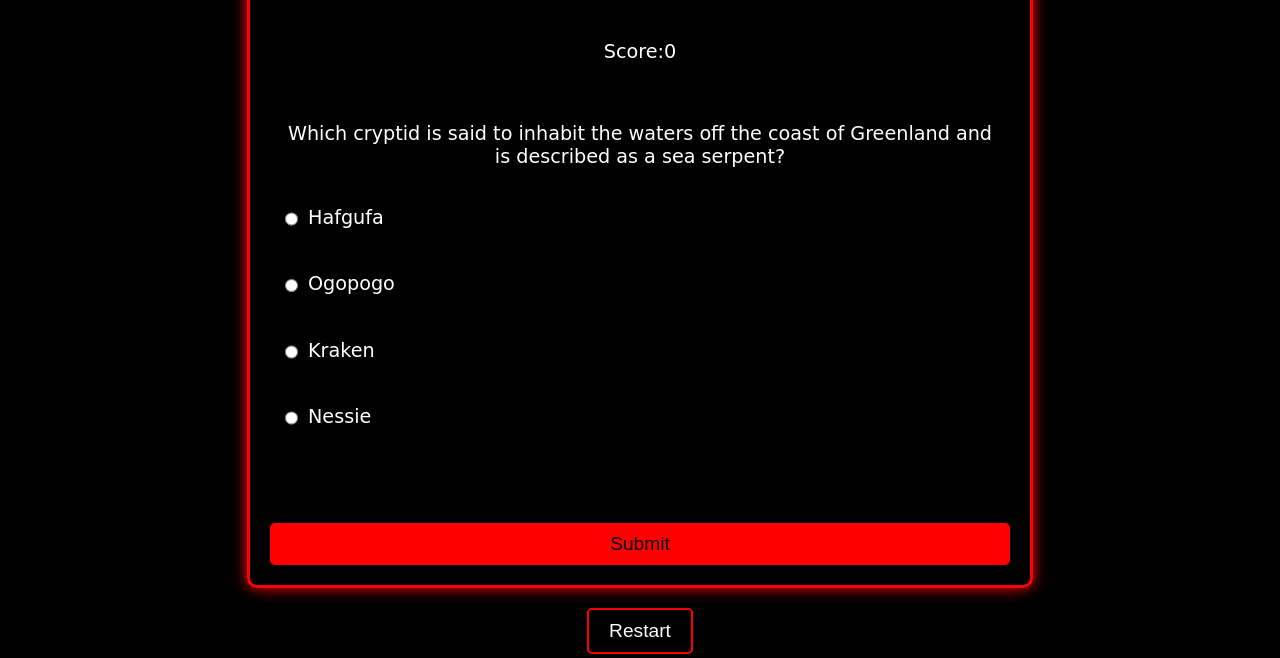
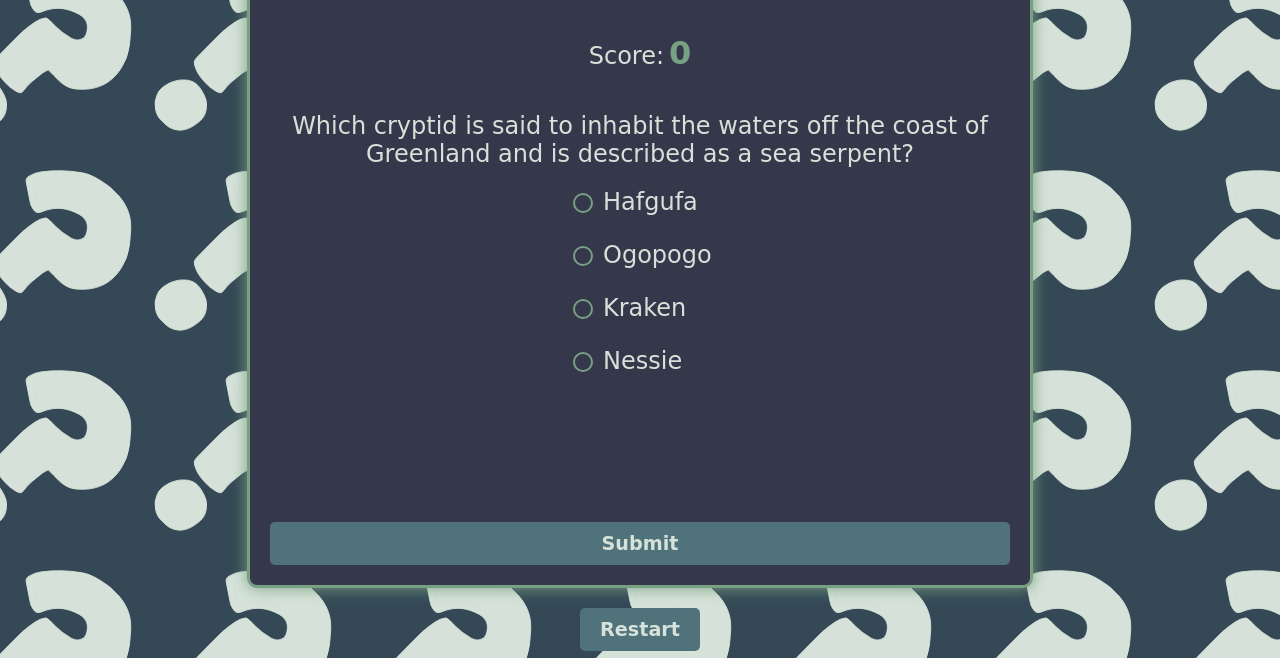
Before and after one commit to Philip-Walsh/codepens, a plain HTML site: page challenges/jsClassics/cryptid-curiosity/index.html in a window 1280 px wide. Shown: the part 142-800 px from the top of the page. Drawn offline with Linux system fonts and the light colour scheme.

Commit message:
update cryptid quiz

```diff
--- a/challenges/jsClassics/cryptid-curiosity/script.js
+++ b/challenges/jsClassics/cryptid-curiosity/script.js
@@ -57,7 +57,7 @@ function addFailure() {
 	quiz.appendChild(failureDiv);
 	setTimeout(() => {
 		quiz.innerHTML = "";
-	}, 1000); // Briefly show the failure message before clearing
+	}, 1000);
 }
 function addGameOver() {
 	const quiz = document.querySelector("#quiz");
--- a/challenges/jsClassics/cryptid-curiosity/styles.css
+++ b/challenges/jsClassics/cryptid-curiosity/styles.css
@@ -1,6 +1,15 @@
+:root {
+	--primary-color: #35374b;
+	--secondary-color: #344955;
+	--tertiary-color: #50727b;
+	--highlight: #78a083;
+	--lowlight: #a07895;
+	--white: #d6e2d9;
+}
+
 body {
-	background-color: black;
-	color: white;
+	background-color: var(--secondary-color);
+	color: var(--white);
 	font-family: "Creepster", cursive;
 	text-align: center;
 	margin: 0;
@@ -10,80 +19,145 @@ body {
 	flex-direction: column;
 	justify-content: center;
 	align-items: center;
+	background-image: url("https://raw.githubusercontent.com/Philip-Walsh/codepens/main/svg/question_mark.svg");
+	background-size: 200px 200px;
+	background-repeat: repeat;
+	background-position: center;
 }
 
 article {
-	background-color: rgba(0, 0, 0, 0.8);
+	background-color: var(--primary-color);
 	display: flex;
 	flex-direction: column;
-	border: 3px solid red;
+	border: 3px solid var(--highlight);
 	padding: 20px;
 	border-radius: 10px;
-	box-shadow: 0 0 15px red;
+	box-shadow: 0 0 15px var(--highlight);
 }
 
 h1 {
 	font-size: 3rem;
-	text-shadow: 0 0 10px red;
+	text-shadow: 0 0 10px var(--highlight);
 }
 
 p {
 	font-size: 1.2rem;
+}
+article p {
+	font-size: 1.5rem;
+	color: var(--white);
+	margin: 10px 0;
+}
+
+#score {
+	font-size: 2rem;
+	color: var(--highlight);
+	font-weight: bold;
+	margin-left: 5px;
+	transition: transform 0.3s ease-in-out;
 }
 
 fieldset,
 .success,
 .failure {
 	border: none;
-	width: 45em;
-	height: 25em;
+	width: 45rem;
+	height: 25rem;
 	margin: 10px 0;
 	padding: 10px;
 }
 .success,
 .failure {
 	font-weight: bold;
+	display: flex;
+	justify-content: center;
+	align-items: center;
+	font-size: 5rem;
+
 }
 .success {
-	color: #ffffff;
-	background-color: #28a745;
-	box-shadow: 0 0 10px #28a745;
+	color: var(--white);
+	background-color: var(--highlight);
+	box-shadow: 0 0 10px var(--highlight);
 }
 
 .failure {
-	color: #ffffff;
-	background-color: red;
-	box-shadow: 0 0 10px #dc3545;
+	color: var(--white);
+	background-color: var(--lowlight);
+	box-shadow: 0 0 10px var(--lowlight);
 }
 
 label {
 	display: flex;
 	margin: 5px 0;
+	padding-left:15em;
 }
 
 input[type="radio"] {
+	appearance: none;
+	background-color: var(--primary-color);
+	border: 2px solid var(--highlight);
+	width: 20px;
+	height: 20px;
+	border-radius: 50%;
 	margin-right: 10px;
+	position: relative;
+	cursor: pointer;
+	transition: background-color 0.3s, box-shadow 0.3s;
+}
+
+input[type="radio"]:checked {
+	background-color: var(--highlight);
+	box-shadow: 0 0 5px var(--highlight);
+}
+
+input[type="radio"]::before {
+	content: "";
+	display: block;
+	width: 12px;
+	height: 12px;
+	border-radius: 50%;
+	background-color: var(--white);
+	position: absolute;
+	top: 50%;
+	left: 50%;
+	transform: translate(-50%, -50%);
+	opacity: 0;
+	transition: opacity 0.3s;
+}
+
+input[type="radio"]:checked::before {
+	opacity: 1;
+}
+
+label {
+	display: flex;
+	align-items: center;
+	color: var(--white);
+	font-size: 1.2rem;
+	cursor: pointer;
 }
 
 button {
-	background-color: red;
-	color: black;
+	background-color: var(--tertiary-color);
+	border: 2px solid var(--highlight);
+	color: var(--white);
+	font-weight: bold;
 	font-size: 1.2rem;
 	padding: 10px 20px;
 	border: none;
 	border-radius: 5px;
 	cursor: pointer;
-	transition: background-color 0.3s;
+	transition: background-color 0.3s ease, filter 0.3s ease;
+	font-family: "Creepster", cursive;
 }
 
 button:hover {
-	background-color: darkred;
+	background-color: var(--lowlight);
+	filter: drop-shadow(16px 16px 20px red) invert(75%);
 }
 
 #restart {
 	margin-top: 20px;
-	background-color: transparent;
-	border: 2px solid red;
 	padding: 10px 20px;
-	color: white;
 }
```
Also changed, not shown: challenges/jsClassics/cryptid-curiosity/index.html (+6 -8 lines).
